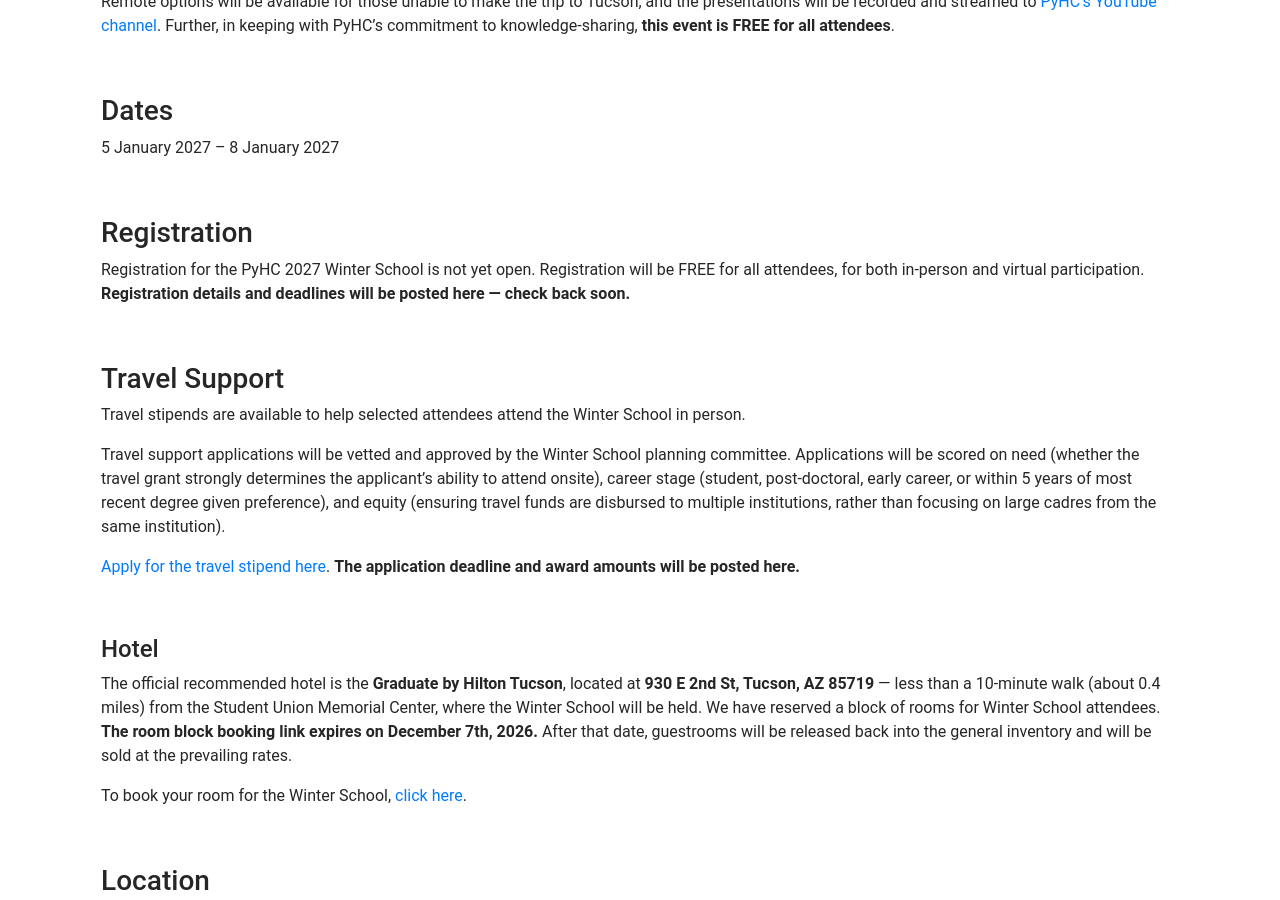
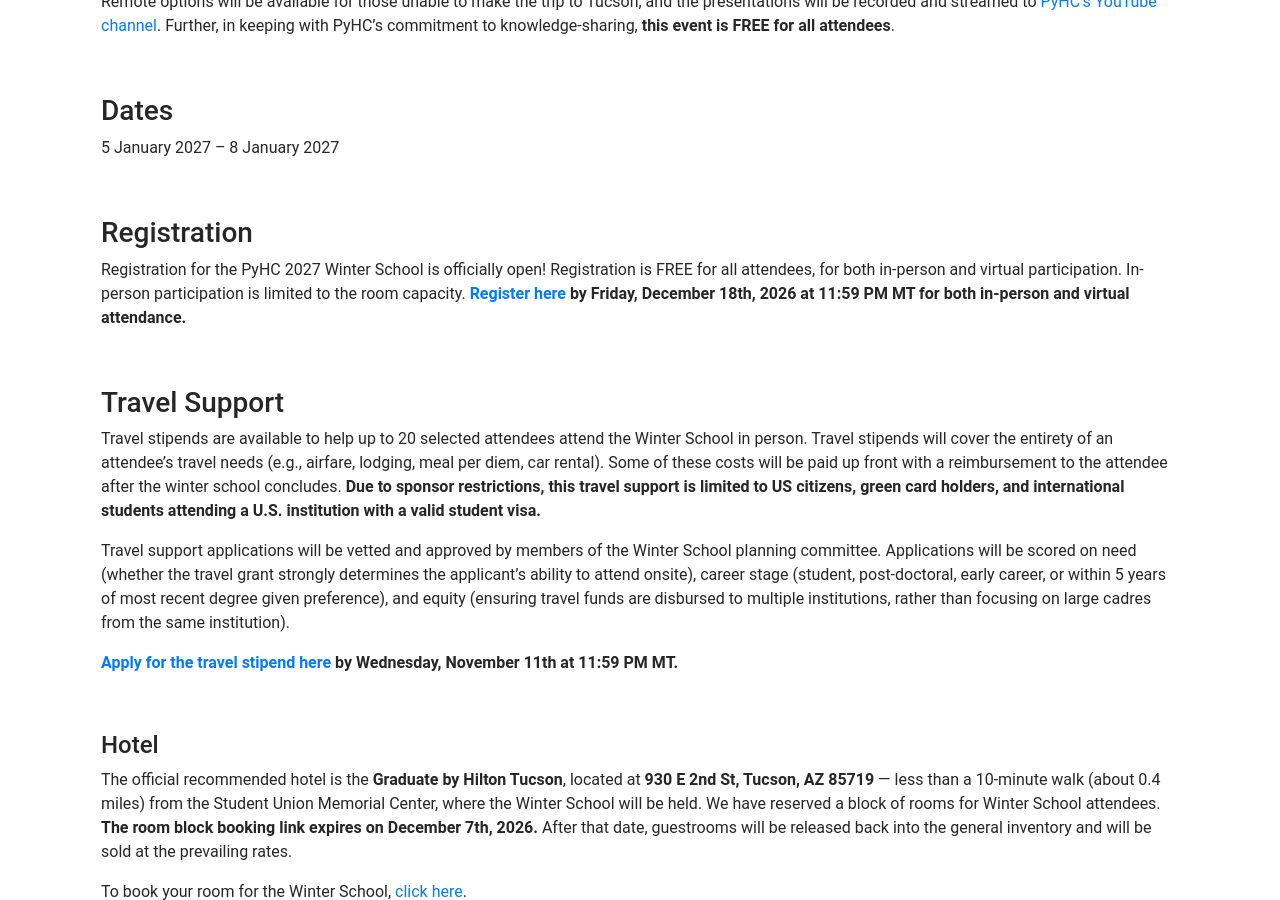
Before and after one commit to heliophysicsPy/heliophysicsPy.github.io, a Jekyll site: the page built from _pages/meetings/winter_schools/winter_school.md, in a window 1280 px wide and 900 px high, scrolled down 942 px. Built offline with Jekyll 4.4.1, drawn with Linux system fonts in a browser that asks for light colours; nearby versions of some CDN libraries.

Commit message:
adding some more details to the winter school page

```diff
--- a/_pages/meetings/winter_schools/winter_school.md
+++ b/_pages/meetings/winter_schools/winter_school.md
@@ -20,17 +20,15 @@ Remote options will be available for those unable to make the trip to Tucson, an
 
 <br>
 ### Registration
-<!-- TODO: Add the registration form link and deadline once they exist. -->
-Registration for the PyHC 2027 Winter School is not yet open. Registration will be FREE for all attendees, for both in-person and virtual participation. **Registration details and deadlines will be posted here — check back soon.**
+Registration for the PyHC 2027 Winter School is officially open! Registration is FREE for all attendees, for both in-person and virtual participation. In-person participation is limited to the room capacity. **[Register here](https://forms.gle/co64H4iEN4KFazQt9) by Friday, December 18th, 2026 at 11:59 PM MT for both in-person and virtual attendance.**
 
 <br>
 ### Travel Support
-<!-- TODO: Add the application deadline, award amounts, and any eligibility restrictions (e.g. the NSF US-citizen/LPR rule that applied in 2024) once confirmed. -->
-Travel stipends are available to help selected attendees attend the Winter School in person.
+Travel stipends are available to help up to 20 selected attendees attend the Winter School in person. Travel stipends will cover the entirety of an attendee's travel needs (e.g., airfare, lodging, meal per diem, car rental). Some of these costs will be paid up front with a reimbursement to the attendee after the winter school concludes. **Due to sponsor restrictions, this travel support is limited to US citizens, green card holders, and international students attending a U.S. institution with a valid student visa.**
 
-Travel support applications will be vetted and approved by the Winter School planning committee. Applications will be scored on need (whether the travel grant strongly determines the applicant's ability to attend onsite), career stage (student, post-doctoral, early career, or within 5 years of most recent degree given preference), and equity (ensuring travel funds are disbursed to multiple institutions, rather than focusing on large cadres from the same institution).
+Travel support applications will be vetted and approved by members of the Winter School planning committee. Applications will be scored on need (whether the travel grant strongly determines the applicant's ability to attend onsite), career stage (student, post-doctoral, early career, or within 5 years of most recent degree given preference), and equity (ensuring travel funds are disbursed to multiple institutions, rather than focusing on large cadres from the same institution).
 
-[Apply for the travel stipend here](https://forms.gle/1tQ62tNjAw6JPNzb9). **The application deadline and award amounts will be posted here.**
+**[Apply for the travel stipend here](https://forms.gle/1tQ62tNjAw6JPNzb9) by Wednesday, November 11th at 11:59 PM MT.**
 
 <br>
 #### Hotel
```
